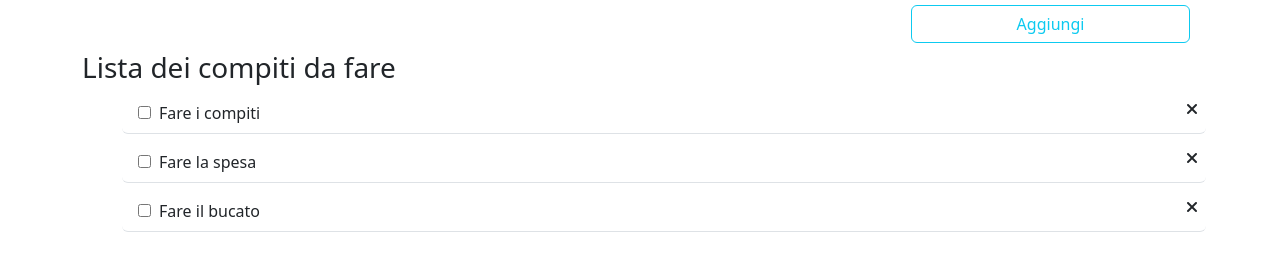
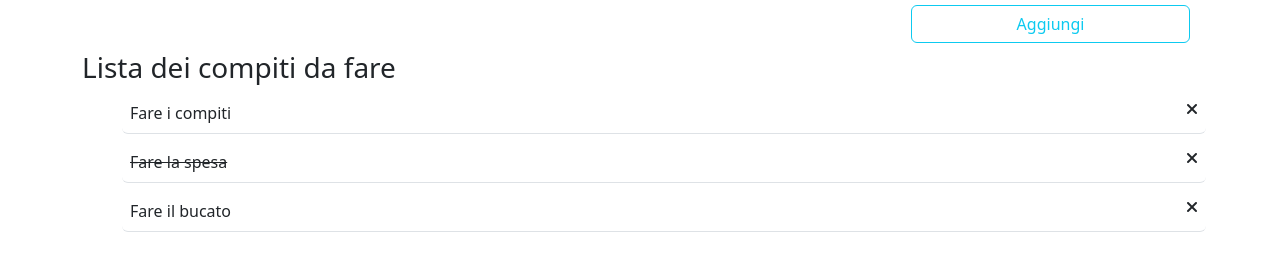
Before and after one commit to OksanaKarpyn/vue-todolist, a plain HTML site: page index.html in a window 1280 px wide. Shown: the part 87-358 px from the top of the page. Drawn offline with nearby package versions, Linux system fonts and the light colour scheme.

Commit message:
add lista sbarrata se e true

```diff
--- a/assets/css/style.css
+++ b/assets/css/style.css
@@ -1,7 +1,7 @@
 input:checked + label{
     text-decoration: line-through;
 }
-/* label{
+ .label{
     text-decoration: line-through;
 
-} */
+}
--- a/assets/js/main.js
+++ b/assets/js/main.js
@@ -21,8 +21,7 @@ createApp({
           text: 'Fare il bucato',
           done: false
         }
-      ]
-
+      ],
     }
   },
   methods: {
@@ -47,7 +46,7 @@ createApp({
 
     deleteItem(i) {
       console.log("delete",i);
-      // i sta per posixione del elemento, 1 quantita di elementi da eliminare
+      // i sta per posizione del elemento, 1 quantita di elementi da eliminare
       this.todos.splice(i, 1);
     },
 
--- a/index.html
+++ b/index.html
@@ -33,8 +33,9 @@
                         <li v-for="(element,index) in todos" :key="index"
                             class="d-flex     justify-content-between p-2 m-2 border-bottom border-0 form-control form-group">
                             <div class="text ">
-                                <input type="checkbox" name="" id="check1" class="mx-2" v-if="todoTrue">
-                                <label class="d-inline-block " id="check1">{{element.text}}</label>
+                                <!-- <input type="checkbox" name="" id="check1" class="mx-2"> -->
+                                <label class="d-inline-block " id="check1"
+                                    :class="(element.done==true)?' label': '' ">{{element.text}}</label>
                             </div>
                             <i class="fa-solid fa-xmark" @click="deleteItem(index)"></i>
                         </li>
```
